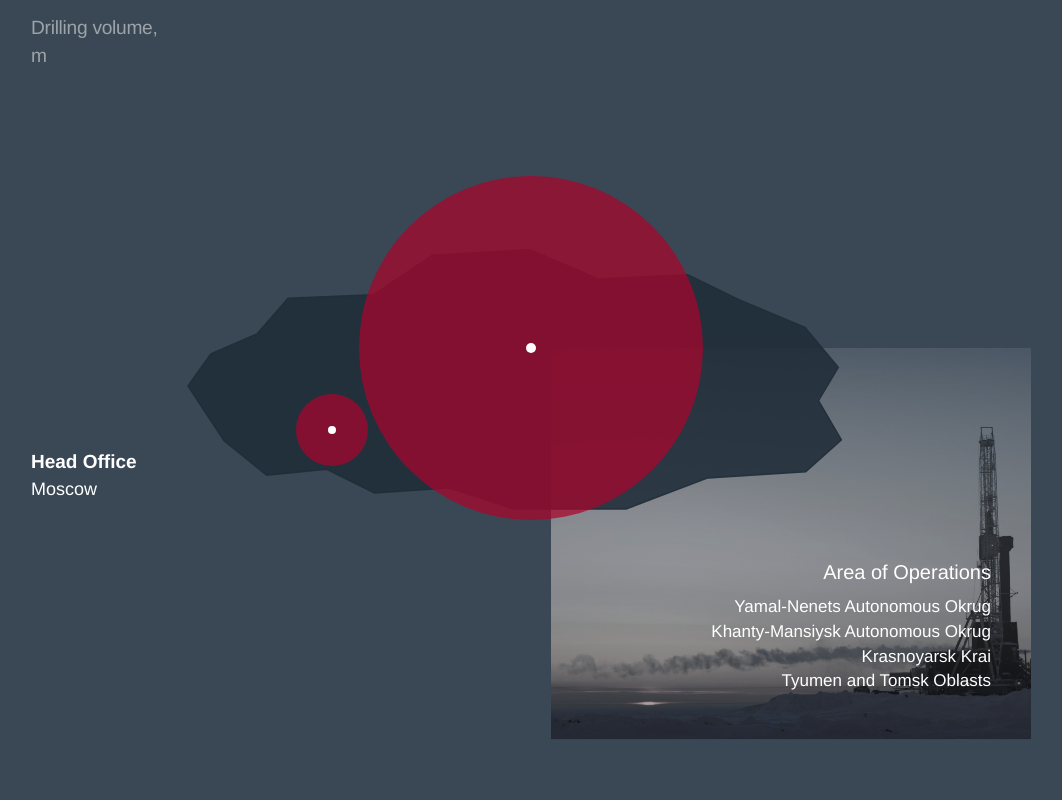
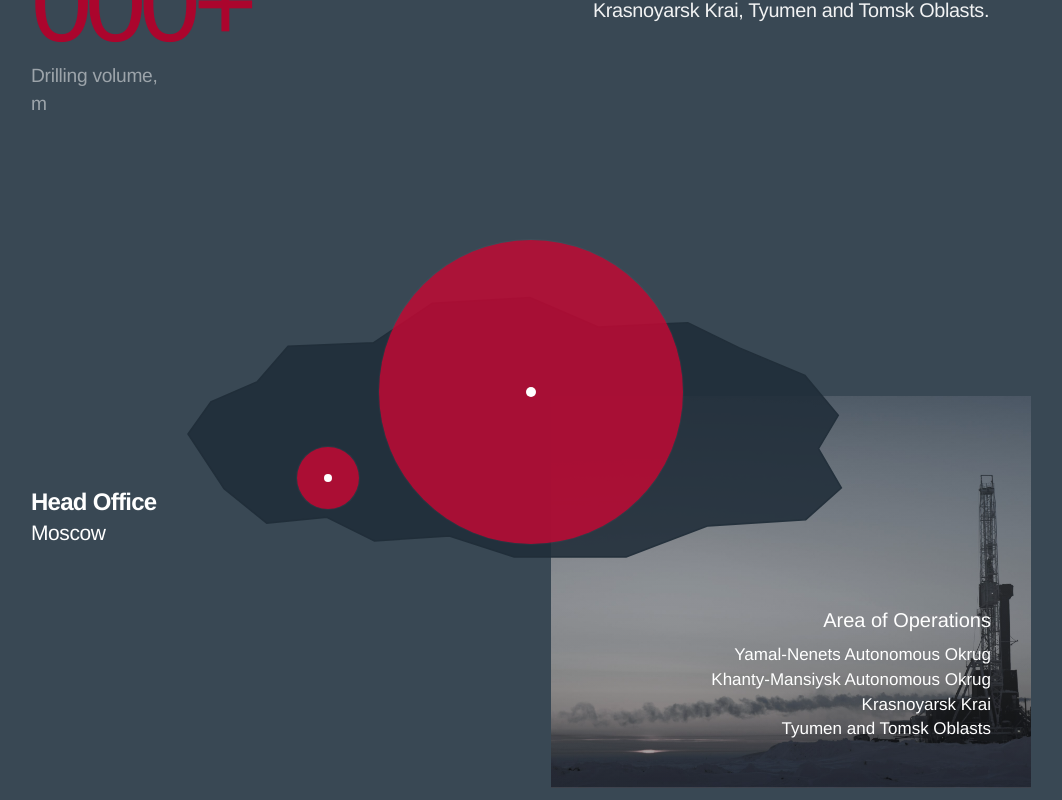
Before and after one commit to Quadri-Ian/Gazstart, a Next.js app: page /en/ in a window 1280 px wide. Shown: the part 1220-2020 px from the top of the page, without its empty margins (109-1171 px from the left). Built offline with nearby package versions, Linux system fonts and the light colour scheme.

Commit message:
fix: refine locations spacing and markers

```diff
--- a/src/components/home/LocationsSection.tsx
+++ b/src/components/home/LocationsSection.tsx
@@ -57,7 +57,7 @@ export default function LocationsSection() {
   const metricLabel = t("locationsMetricLabel").replace(/,\s*/g, ",\n");
 
   return (
-    <section className="ui-dark-background py-28 md:py-36" id="geography">
+    <section className="ui-dark-background py-32 md:py-44 lg:py-[12rem]" id="geography">
       <div className="container-h">
         <div className="title-border">
           <h2 className="text-[32px] leading-none md:text-[44px] lg:text-[52px]">{t("locationsTitle")}</h2>
@@ -78,7 +78,7 @@ export default function LocationsSection() {
           </ScrollReveal>
         </div>
 
-        <ScrollReveal className="relative min-h-[620px] pt-1 md:min-h-[740px] lg:min-h-[780px]">
+        <ScrollReveal className="relative min-h-[660px] pt-2 md:min-h-[790px] lg:min-h-[840px]">
           <div className="absolute right-0 top-[206px] h-[300px] w-[48%] overflow-hidden bg-white/10 md:top-[208px] md:h-[350px] md:w-[47%] lg:top-[214px] lg:h-[392px] lg:w-[48%]">
             <Image
               src={introBackground}
@@ -102,24 +102,26 @@ export default function LocationsSection() {
             <path d="M73.5 262.5L103 221L163 195L202.5 149.5L312.5 145L388.5 94L514.5 86.5L602.5 124.5L718 119L784.5 151.5L869 187L912 238.5L886.5 281.5L916 332L870 373L744 381L638.5 421L494 421L410.5 394L314 400.5L252.5 370L175 377.5L120 333L73.5 262.5Z" fill="rgba(32,45,57,0.92)" stroke="rgba(32,45,57,0.98)" strokeWidth="2" />
           </svg>
 
-          <div className="absolute left-0 right-[69%] top-[284px] z-20 h-px bg-white/18 md:right-[69.5%] md:top-[286px] lg:right-[70%] lg:top-[294px]" />
-          <div className="absolute left-[24.5%] top-[252px] z-20 flex h-[62px] w-[62px] items-center justify-center rounded-full bg-[rgba(171,5,45,0.72)] md:left-[25%] md:top-[252px] md:h-[68px] md:w-[68px] lg:left-[26.5%] lg:top-[260px] lg:h-[72px] lg:w-[72px]">
-            <div className="h-[8px] w-[8px] rounded-full bg-white" />
+          <div className="absolute left-0 right-[70%] top-[284px] z-20 h-px bg-white/18 md:right-[70.5%] md:top-[286px] lg:right-[71%] lg:top-[294px]" />
+          <div className="absolute left-[24.8%] top-[257px] z-20 flex h-[52px] w-[52px] items-center justify-center rounded-full bg-[rgba(194,9,52,0.86)] shadow-[0_0_0_1px_rgba(255,255,255,0.04)] md:left-[25.1%] md:top-[257px] md:h-[58px] md:w-[58px] lg:left-[26.6%] lg:top-[265px] lg:h-[62px] lg:w-[62px]">
+            <div className="absolute inset-x-[14%] top-1/2 h-px -translate-y-1/2 bg-white/22" />
+            <div className="relative z-10 h-[8px] w-[8px] rounded-full bg-white" />
           </div>
 
-          <div className="absolute left-1/2 top-[52px] z-20 flex h-[170px] w-[170px] -translate-x-1/2 items-center justify-center rounded-full bg-[rgba(171,5,45,0.72)] md:top-[46px] md:h-[320px] md:w-[320px] lg:top-[42px] lg:h-[344px] lg:w-[344px]">
-            <div className="h-[10px] w-[10px] rounded-full bg-white" />
+          <div className="absolute left-1/2 top-[62px] z-20 flex h-[150px] w-[150px] -translate-x-1/2 items-center justify-center rounded-full bg-[rgba(194,9,52,0.84)] shadow-[0_0_0_1px_rgba(255,255,255,0.03)] md:top-[66px] md:h-[282px] md:w-[282px] lg:top-[58px] lg:h-[304px] lg:w-[304px]">
+            <div className="absolute inset-x-[10%] top-1/2 h-px -translate-y-1/2 bg-white/14" />
+            <div className="relative z-10 h-[10px] w-[10px] rounded-full bg-white" />
           </div>
-          <div className="absolute left-1/2 right-[8%] top-[206px] z-20 h-px bg-white/18 md:right-[7%] md:top-[206px] lg:right-[5%] lg:top-[214px]" />
+          <div className="absolute left-1/2 right-[8%] top-[137px] z-20 h-px bg-white/18 md:right-[7%] md:top-[207px] lg:right-[5%] lg:top-[210px]" />
 
-          <div className="absolute left-0 top-[300px] z-20 max-w-[210px] text-white md:top-[308px] lg:top-[316px]">
-            <p className="text-[17px] font-semibold leading-tight md:text-[19px]">{t("locationsHeadOfficeLabel")}</p>
-            <p className="mt-1 text-[16px] leading-tight text-white/58 md:text-[18px]">{t("locationsHeadOfficeCity")}</p>
+          <div className="absolute left-0 top-[292px] z-20 max-w-[250px] text-white md:top-[300px] lg:top-[308px]">
+            <p className="text-[20px] font-semibold leading-[1.02] tracking-[-0.03em] md:text-[24px]">{t("locationsHeadOfficeLabel")}</p>
+            <p className="mt-2 text-[18px] leading-[1.08] tracking-[-0.02em] text-white/78 md:text-[21px]">{t("locationsHeadOfficeCity")}</p>
           </div>
 
           <Link
             href={localePath("/services/drilling")}
-            className="absolute bottom-[44px] left-0 z-20 inline-flex items-center gap-4 text-[15px] text-white transition-opacity duration-300 hover:opacity-80 md:bottom-[54px] md:text-[16px] lg:bottom-[64px]"
+            className="absolute bottom-[52px] left-0 z-20 inline-flex items-center gap-4 text-[15px] text-white transition-opacity duration-300 hover:opacity-80 md:bottom-[64px] md:text-[16px] lg:bottom-[76px]"
           >
             <span className="flex h-8 w-8 items-center justify-center rounded-full bg-white text-dark-900">›</span>
             <span>{t("locationsProjectsCta")}</span>
```
